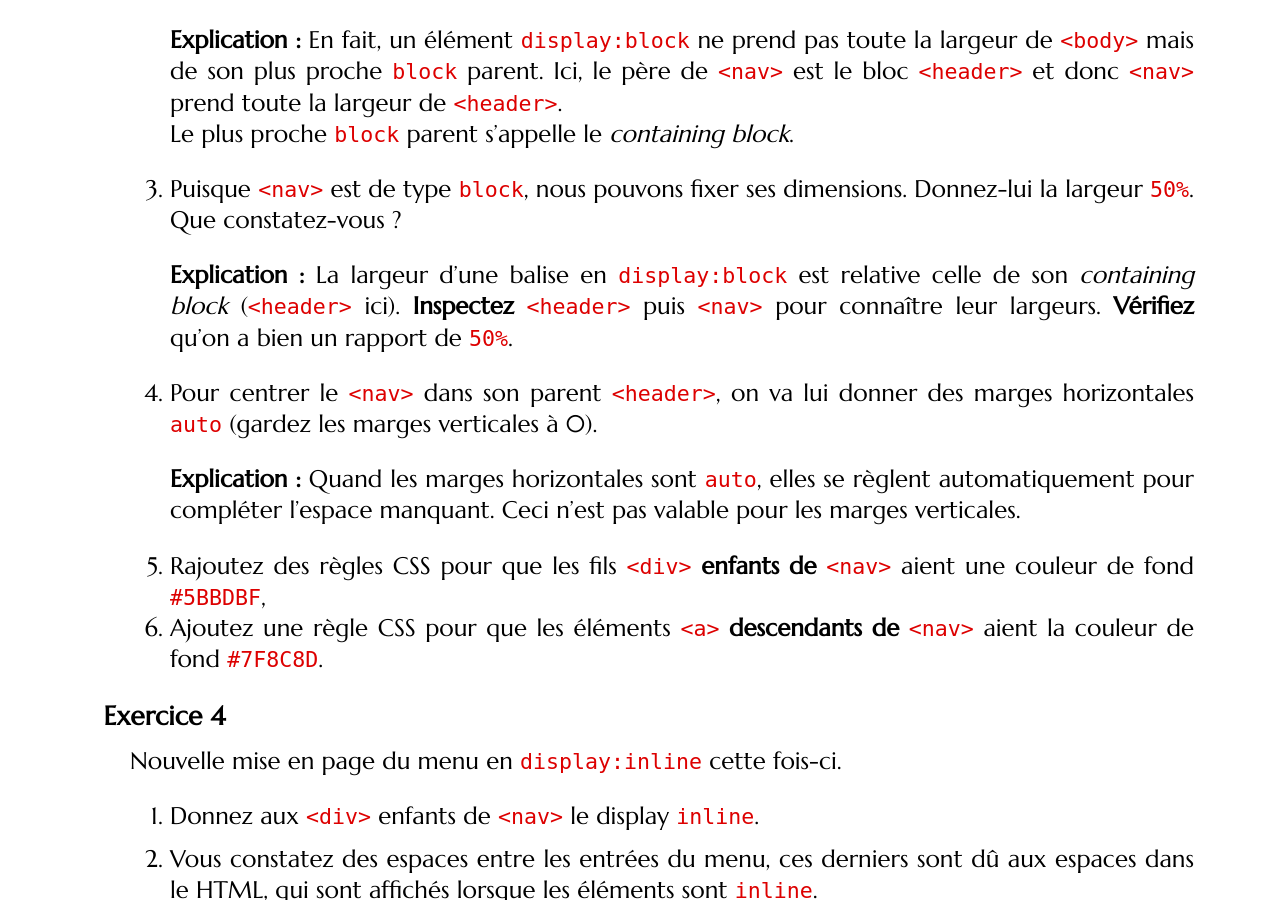
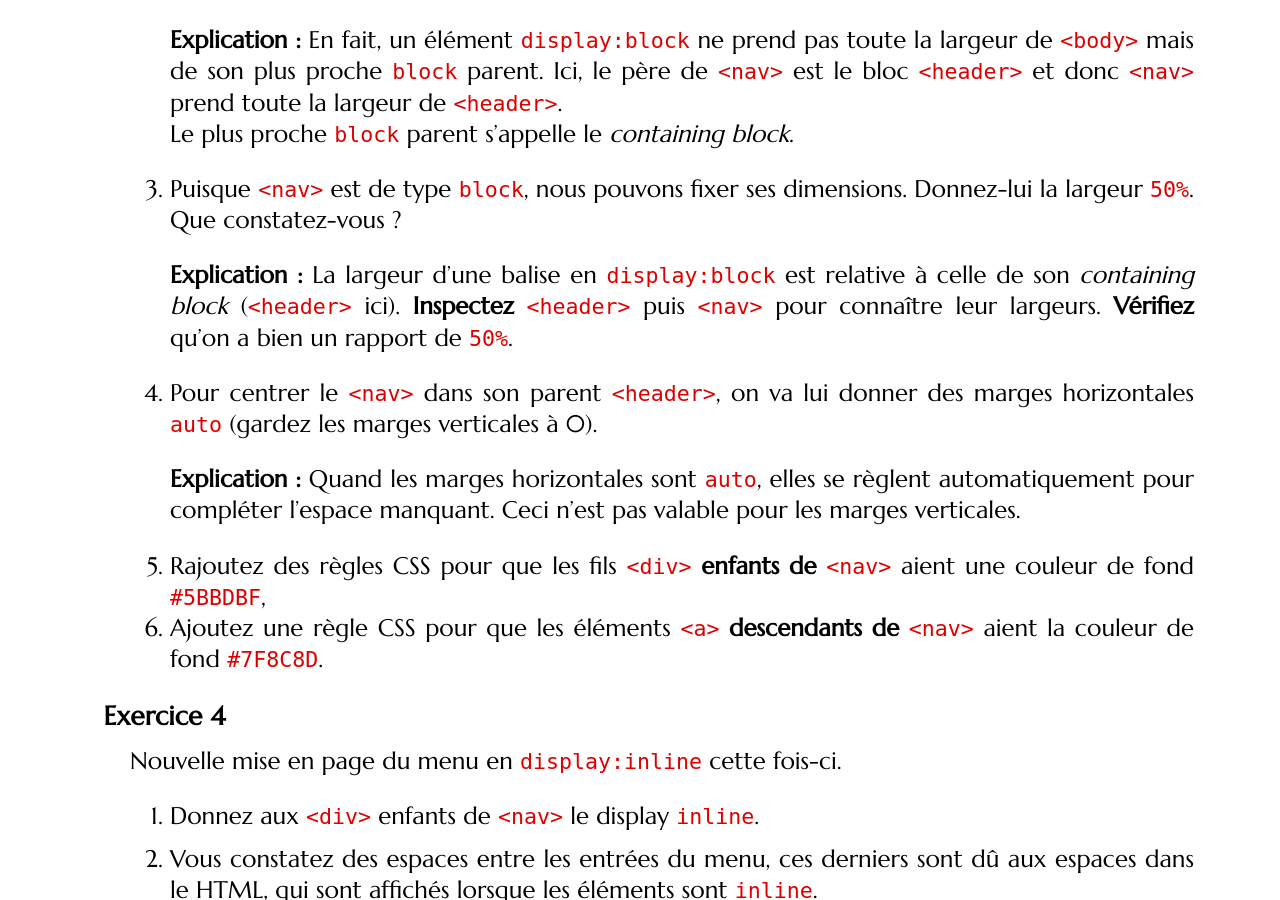
Before and after one commit to romainlebreton/R1.02-DeveloppementInterfacesWeb, a Jekyll site: the page built from tutorials/tutorial3.md, in a window 1280 px wide and 900 px high, scrolled down 8049 px. Built offline with Jekyll 4.4.1, drawn with Linux system fonts in a browser that asks for light colours; some web fonts are replaced; comment, search, counter and statistics services are not loaded; some of the changed lines change nothing that is shown.

Commit message:
Notes for next year

```diff
--- a/tutorials/tutorial3.md
+++ b/tutorials/tutorial3.md
@@ -431,7 +431,7 @@
 dimensions. Donnez-lui la largeur `50%`. Que constatez-vous ?
 
    **Explication :** La largeur d'une balise en `display:block`
-     est relative celle de son *containing block* (`<header>`
+     est relative à celle de son *containing block* (`<header>`
      ici). **Inspectez** `<header>` puis `<nav>` pour connaître leur
      largeurs. **Vérifiez** qu'on a bien un rapport de `50%`.
 
@@ -477,6 +477,19 @@
      [au TD dernier](tutorial2.html).
 
 </div>
+
+<!--
+
+Préciser ici la règle "Centrer horizontalement" :
+
+* Pour des éléments en display:inline (comme du texte ou des
+  balises au niveau du texte comme `<em>` )  : `text-align: center`
+* Pour des éléments en display:block (comme des balises de structure) moins
+large que leur balise parent : `margin : auto` sur la balise de structure.
+
+Redire la règle du containing block ?
+
+-->
 
 ### `display:none`
 
```
